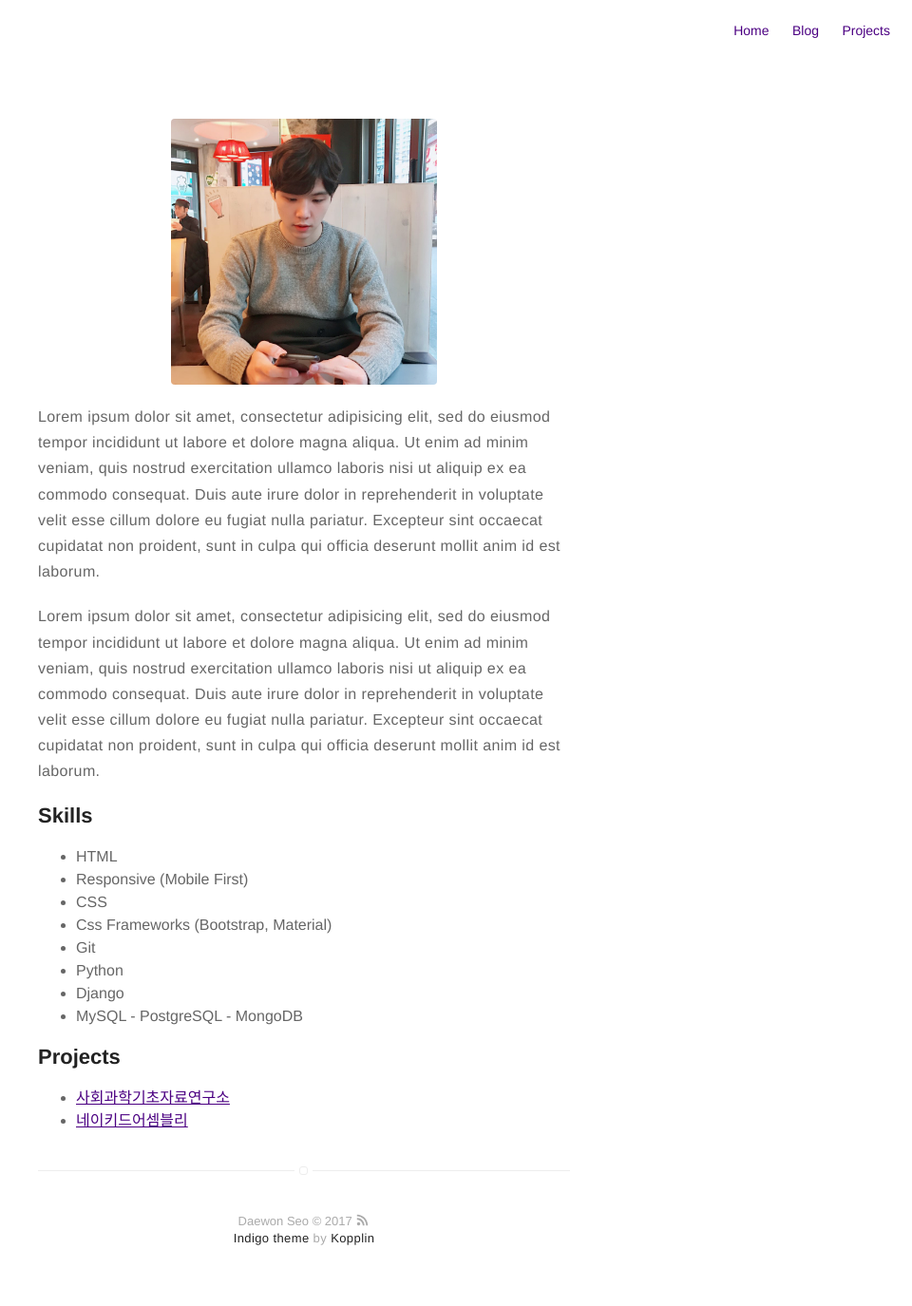
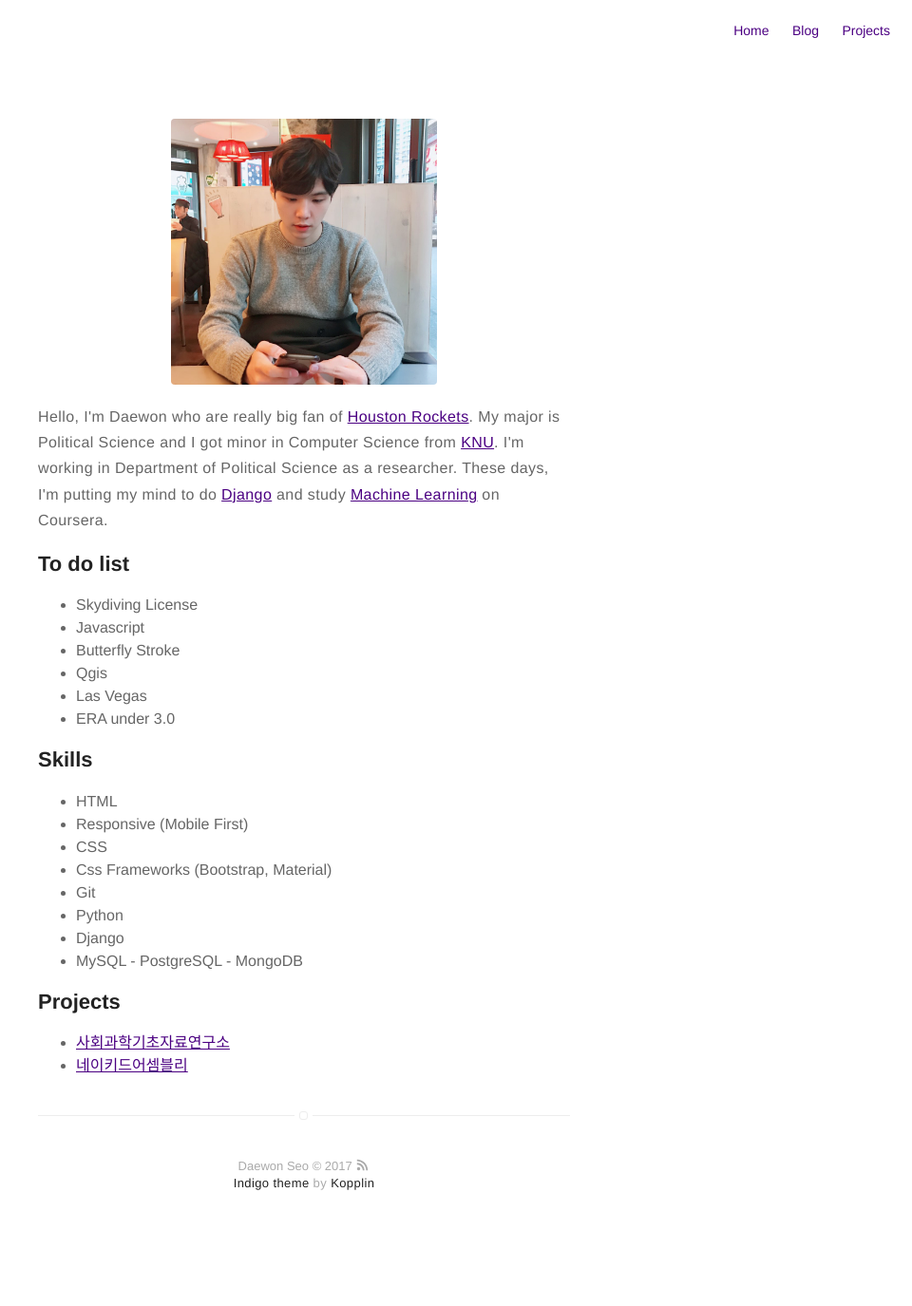
Before and after one commit to DaewonSeo/DaewonSeo.github.io, a Jekyll site: the page built from about.md, in a window 1280 px wide. Shown: the whole page at 95% size, without its empty margins (320-1280 px from the left). Built offline with Jekyll 4.4.1, drawn with Linux system fonts in a browser that asks for light colours; after the commit the page ends 1317 px from its top, so only the background shows below that.

Commit message:
edit profile list

```diff
--- a/about.md
+++ b/about.md
@@ -4,19 +4,22 @@ layout: page
 ---
 ![Profile Image]({{ site.url }}/{{ site.picture }})
 
-<p>Lorem ipsum dolor sit amet, consectetur adipisicing elit, sed do eiusmod
-tempor incididunt ut labore et dolore magna aliqua. Ut enim ad minim veniam,
-quis nostrud exercitation ullamco laboris nisi ut aliquip ex ea commodo
-consequat. Duis aute irure dolor in reprehenderit in voluptate velit esse
-cillum dolore eu fugiat nulla pariatur. Excepteur sint occaecat cupidatat non
-proident, sunt in culpa qui officia deserunt mollit anim id est laborum.</p>
+<p>Hello,
+I'm Daewon who are really big fan of <a href="http://www.nba.com/rockets/">Houston Rockets</a>.
+My major is Political Science and I got minor in Computer Science from <a href="http://www.knu.ac.kr/wbbs/">KNU</a>.
+I'm working in Department of Political Science as a researcher.
+These days, I'm putting my mind to do <a href="https://www.djangoproject.com/">Django</a> and study <a href="https://www.coursera.org/learn/machine-learning">Machine Learning</a> on Coursera.</p>
 
-<p>Lorem ipsum dolor sit amet, consectetur adipisicing elit, sed do eiusmod
-tempor incididunt ut labore et dolore magna aliqua. Ut enim ad minim veniam,
-quis nostrud exercitation ullamco laboris nisi ut aliquip ex ea commodo
-consequat. Duis aute irure dolor in reprehenderit in voluptate velit esse
-cillum dolore eu fugiat nulla pariatur. Excepteur sint occaecat cupidatat non
-proident, sunt in culpa qui officia deserunt mollit anim id est laborum.</p>
+<h2>To do list</h2>
+
+<ul class="skill-list">
+	<li>Skydiving License</li>
+	<li>Javascript</li>
+	<li>Butterfly Stroke</li>
+	<li>Qgis</li>
+	<li>Las Vegas</li>
+	<li>ERA under 3.0</li>
+</ul>
 
 <h2>Skills</h2>
 
```
